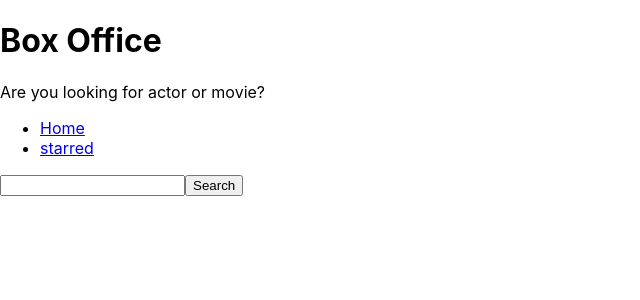
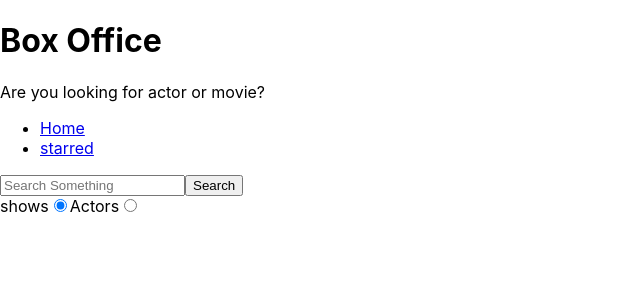
Before and after one commit to Hridayesh1605/box-office, a React (Create React App) app: page / in a window 1280 px wide. Shown: the top 300 px of the page, without its empty margins (0-640 px from the left). Built offline with nearby package versions, Linux system fonts and the light colour scheme.

Commit message:
added search option

```diff
--- a/src/pages/Home.js
+++ b/src/pages/Home.js
@@ -5,9 +5,11 @@
 const Home = () => {
   const [input, setInput] = useState('');
   const [results, setResults] = useState(null);
+  const [searchOption, setSearchOption] = useState('shows');
+  const isShowSearch = searchOption === 'shows';
 
   const onSearch = () => {
-    apiGet(`/search/shows?q=${input}`).then(result => {
+    apiGet(`/search/${searchOption}?q=${input}`).then(result => {
       setResults(result);
     });
   };
@@ -21,19 +23,22 @@
       onSearch();
     }
   };
+  const onRadioChange = ev => {
+    setSearchOption(ev.target.value);
+  };
+  console.log(searchOption);
+
   const renderResults = () => {
     if (results && results.length === 0) {
       return <div>no result found </div>;
     }
 
     if (results && results.length > 0) {
-      return (
-        <div>
-          {results.map(item => (
-            <div key={item.show.id}>{item.show.name}</div>
-          ))}
-        </div>
-      );
+      return results[0].show
+        ? results.map(item => <div key={item.show.id}>{item.show.name}</div>)
+        : results.map(item => (
+            <div key={item.person.id}>{item.person.name}</div>
+          ));
     }
     return null;
   };
@@ -43,6 +48,7 @@
       <MainPageLayout>
         <input
           type="text"
+          placeholder="Search Something"
           onChange={onInputChange}
           value={input}
           onKeyDown={onKeyDown}
@@ -51,6 +57,29 @@
           Search
         </button>
         {renderResults()}
+        <div>
+          <label htmlFor="shows-search">
+            shows
+            <input
+              id="shows-search"
+              type="radio"
+              value="shows"
+              checked={isShowSearch}
+              onChange={onRadioChange}
+            />
+          </label>
+
+          <label htmlFor="actors-search">
+            Actors
+            <input
+              id="actors-search"
+              type="radio"
+              value="people"
+              checked={!isShowSearch}
+              onChange={onRadioChange}
+            />
+          </label>
+        </div>
       </MainPageLayout>
     </div>
   );
```
